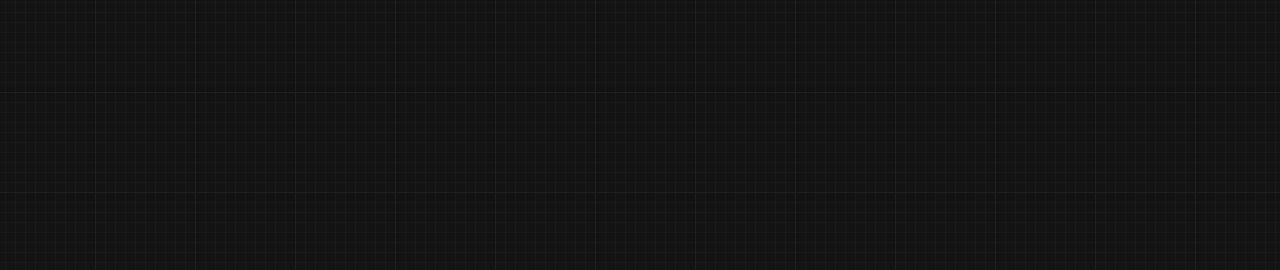
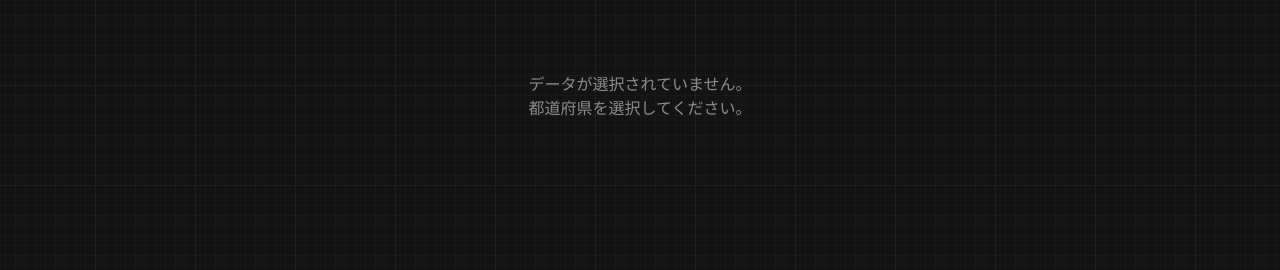
Before and after one commit to ppppppsmash/japan_population_transition, a React (Vite) app: page / in a window 1280 px wide. Shown: the part 270-540 px from the top of the page. Built offline with nearby package versions, Linux system fonts and the light colour scheme; no server answers.

Commit message:
feat: display message when no data is available

```diff
--- a/src/components/ui/chart/Chart.module.css
+++ b/src/components/ui/chart/Chart.module.css
@@ -4,3 +4,13 @@
   padding-top: 50px;
   padding-bottom: 100px;
 }
+
+.noDataMessage {
+  color: var(--color-primary);
+  opacity: 0.5;
+  font-size: 16px;
+  text-align: center;
+  line-height: 1.5;
+  margin-top: 100px;
+  padding-bottom: 100px;
+}
--- a/src/components/ui/chart/Chart.tsx
+++ b/src/components/ui/chart/Chart.tsx
@@ -13,6 +13,16 @@ export const Charts = ({
   data: PrefectureList[];
   selectedType: PopulationType['label'];
 }) => {
+  if (data.length === 0) {
+    return (
+      <div className={classes.noDataMessage}>
+        データが選択されていません。
+        <br />
+        都道府県を選択してください。
+      </div>
+    );
+  }
+
   const filteredData = data.map((prefData) => {
     const populationData = prefData.population.find(
       (pop) => pop.label === selectedType,
```
